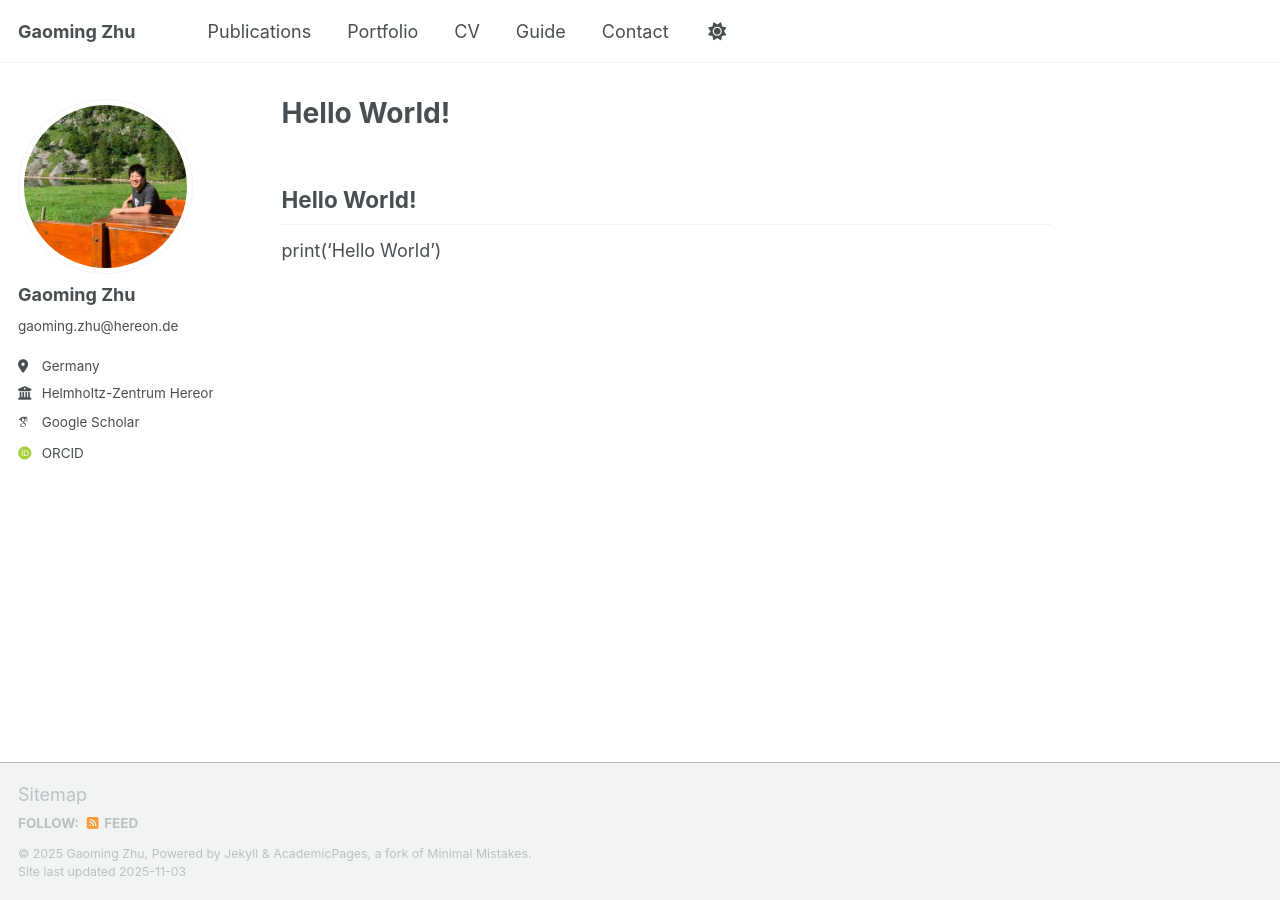
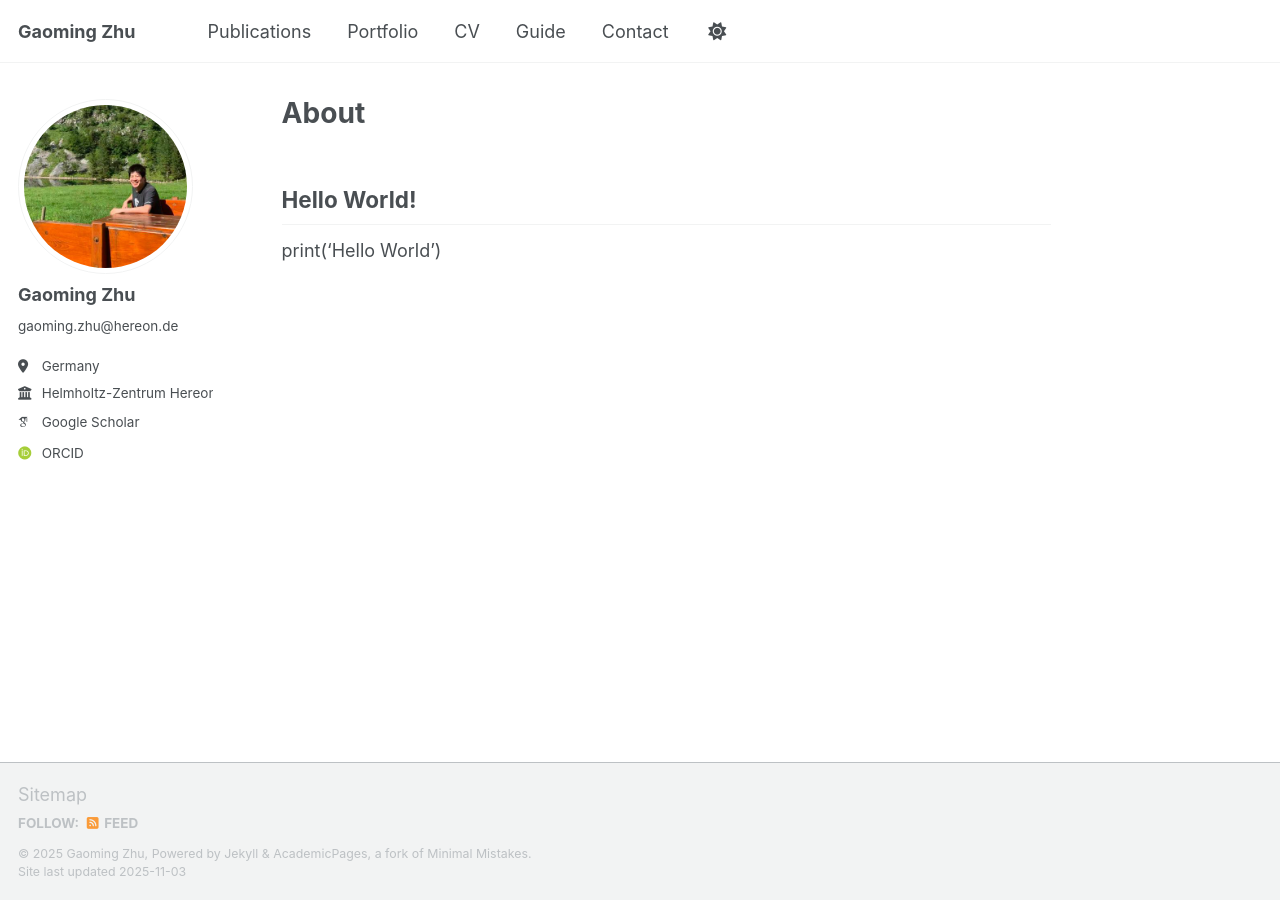
Before and after one commit to zgm900613/zgm900613.github.io, a Jekyll site: the page built from _pages/about.md, in a window 1280 px wide. Built offline with Jekyll 4.4.1, drawn with Linux system fonts in a browser that asks for light colours; some web fonts are replaced; our own code applies the rules of GitHub Pages for plain Markdown files; a script that is not in the unit is left out.

Commit message:
Update about.md

```diff
--- a/_pages/about.md
+++ b/_pages/about.md
@@ -1,3 +1,10 @@
+---
+layout: single
+title: "About"
+permalink: /about/
+author_profile: true
+---
+
 Hello World!
 ------
 print('Hello World')
```
